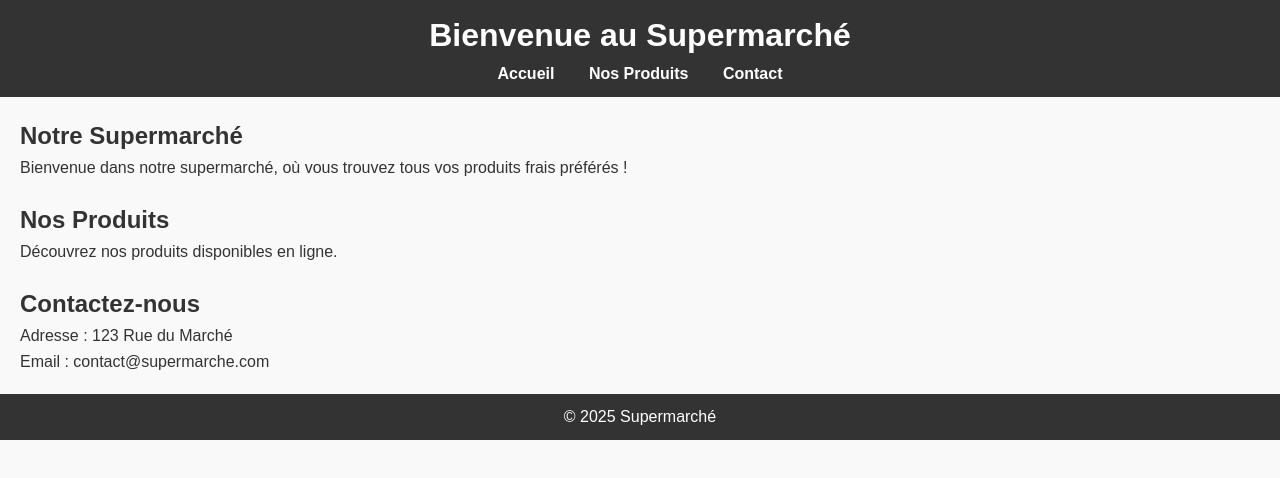
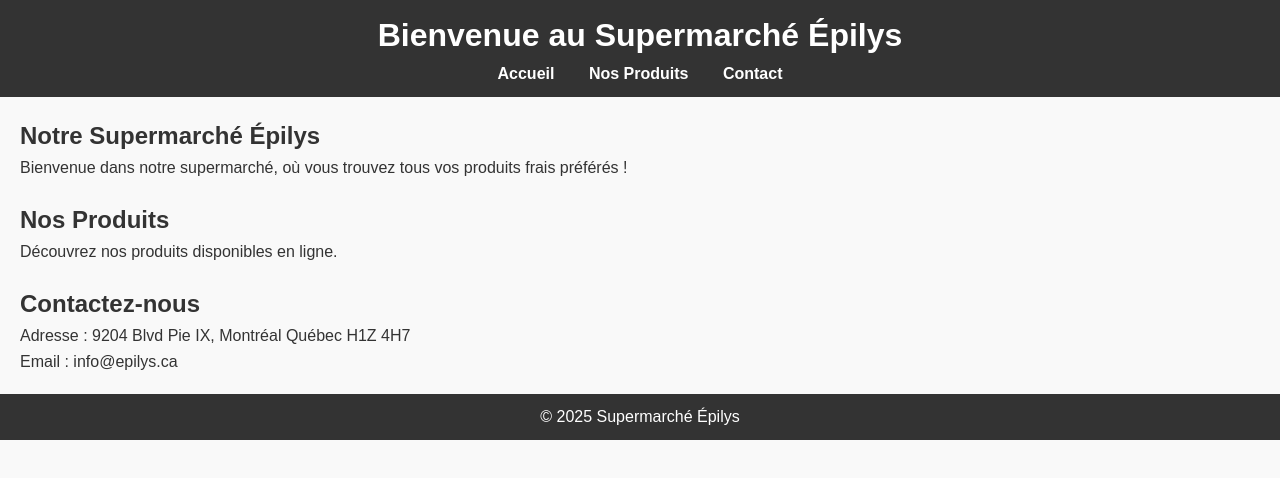
Before and after one commit to yuss22/supermarch-epilys, a plain HTML site: page index.html in a window 1280 px wide. Drawn offline with Linux system fonts and the light colour scheme.

Commit message:
Update index.html

```diff
--- a/index.html
+++ b/index.html
@@ -3,12 +3,12 @@
 <head>
     <meta charset="UTF-8">
     <meta name="viewport" content="width=device-width, initial-scale=1.0">
-    <title>Supermarché</title>
+    <title>Supermarché Épilys</title>
     <link rel="stylesheet" href="style.css"> <!-- Lien vers ton fichier CSS -->
 </head>
 <body>
     <header>
-        <h1>Bienvenue au Supermarché</h1>
+        <h1>Bienvenue au Supermarché Épilys</h1>
         <nav>
             <ul>
                 <li><a href="#accueil">Accueil</a></li>
@@ -18,7 +18,7 @@
         </nav>
     </header>
     <section id="accueil">
-        <h2>Notre Supermarché</h2>
+        <h2>Notre Supermarché Épilys</h2>
         <p>Bienvenue dans notre supermarché, où vous trouvez tous vos produits frais préférés !</p>
     </section>
     <section id="produits">
@@ -28,11 +28,11 @@
     </section>
     <section id="contact">
         <h2>Contactez-nous</h2>
-        <p>Adresse : 123 Rue du Marché</p>
-        <p>Email : contact@supermarche.com</p>
+        <p>Adresse : 9204 Blvd Pie IX, Montréal Québec H1Z 4H7</p>
+        <p>Email : info@epilys.ca</p>
     </section>
     <footer>
-        <p>&copy; 2025 Supermarché</p>
+        <p>&copy; 2025 Supermarché Épilys</p>
     </footer>
     <script src="script.js"></script> <!-- Lien vers ton fichier JavaScript -->
 </body>
```
